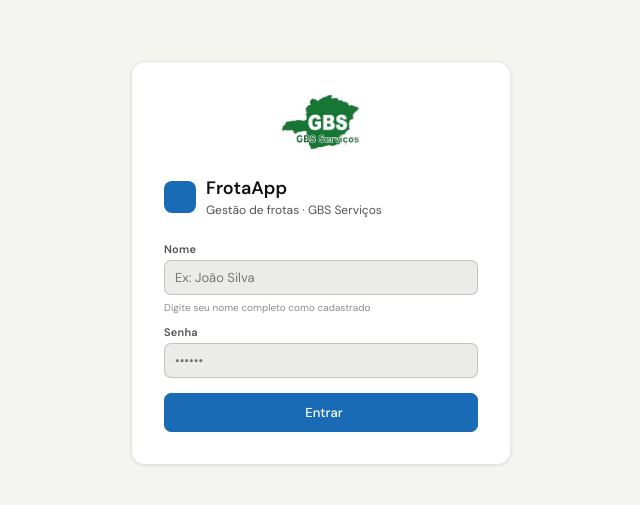
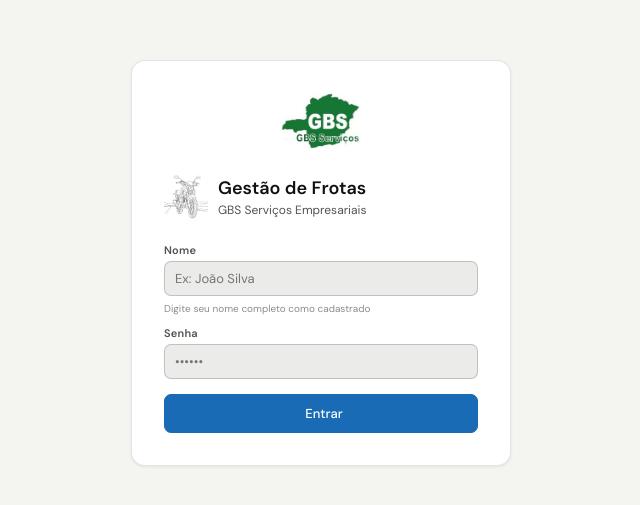
Before and after one commit to ControlesGBS/frota, a React (Vite) app: page / in a window 1280 px wide. Shown: the part 137-642 px from the top of the page, without its empty margins (319-959 px from the left). Built offline with nearby package versions, Linux system fonts and the light colour scheme.

Commit message:
Moto no lugar do icone, textos atualizados

```diff
--- a/src/components/shared/Topbar.jsx
+++ b/src/components/shared/Topbar.jsx
@@ -6,8 +6,14 @@
   return (
     <div className="topbar">
       <div className="topbar-left">
-        <div className="logo-icon">
-          <i className="ti ti-truck" aria-hidden="true" />
+        {/* Moto no lugar do quadrado azul */}
+        <div style={{
+          width: 36, height: 36, borderRadius: 8,
+          overflow: 'hidden', flexShrink: 0,
+          background: '#f0f0ec',
+          display: 'flex', alignItems: 'center', justifyContent: 'center'
+        }}>
+          <img src="/moto.jpg" alt="Moto" style={{ width: '100%', height: '100%', objectFit: 'cover' }} />
         </div>
         <div>
           <div className="topbar-name">{name}</div>
--- a/src/pages/AdminApp.jsx
+++ b/src/pages/AdminApp.jsx
@@ -18,8 +18,8 @@
   return (
     <div className="app-shell">
       <Topbar
-        name="Administrador"
-        sub="Painel completo da frota"
+        name="Gestão de Frotas"
+        sub="GBS Serviços Empresariais"
         darkMode={dark}
         onToggleDark={toggleDark}
       />
--- a/src/pages/CondutorApp.jsx
+++ b/src/pages/CondutorApp.jsx
@@ -31,7 +31,6 @@
         darkMode={dark}
         onToggleDark={toggleDark}
       />
-
       <div className="tabnav">
         {TABS.map(t => (
           <div
@@ -44,7 +43,6 @@
           </div>
         ))}
       </div>
-
       <div className="content">
         {activeTab === 'km'   && <KmTab condutor={condutor} />}
         {activeTab === 'fuel' && <CombustivelTab condutor={condutor} />}
--- a/src/pages/LoginPage.jsx
+++ b/src/pages/LoginPage.jsx
@@ -30,7 +30,7 @@
     <div className="login-wrap">
       <div className="login-box">
 
-        {/* Logo GBS pequeno no topo */}
+        {/* Logo GBS */}
         <div style={{ textAlign: 'center', marginBottom: 20 }}>
           <img
             src="/logotipo_gbs.png"
@@ -40,12 +40,18 @@
         </div>
 
         <div className="login-logo">
-          <div className="logo-icon">
-            <i className="ti ti-truck" aria-hidden="true" />
+          {/* Moto no lugar do quadrado azul */}
+          <div style={{
+            width: 44, height: 44, borderRadius: 10,
+            overflow: 'hidden', flexShrink: 0,
+            background: '#f0f0ec',
+            display: 'flex', alignItems: 'center', justifyContent: 'center'
+          }}>
+            <img src="/moto.jpg" alt="Moto" style={{ width: '100%', height: '100%', objectFit: 'cover' }} />
           </div>
           <div>
-            <div className="login-title">FrotaApp</div>
-            <div className="login-subtitle">Gestão de frotas · GBS Serviços</div>
+            <div className="login-title">Gestão de Frotas</div>
+            <div className="login-subtitle">GBS Serviços Empresariais</div>
           </div>
         </div>
 
```
Also changed, not shown: public/moto.jpg (added).
